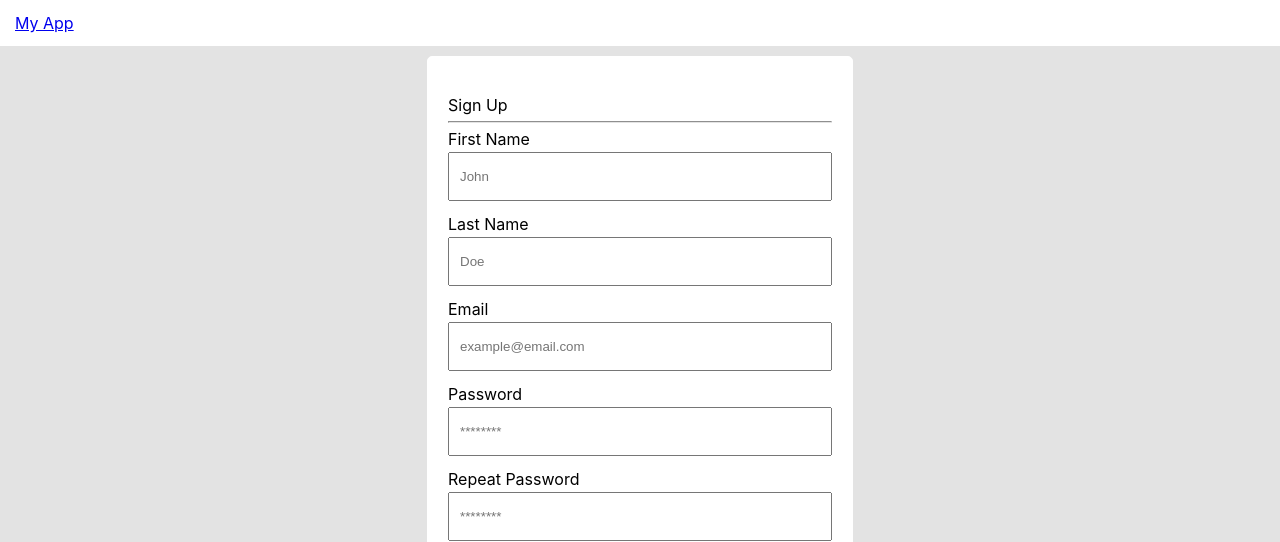
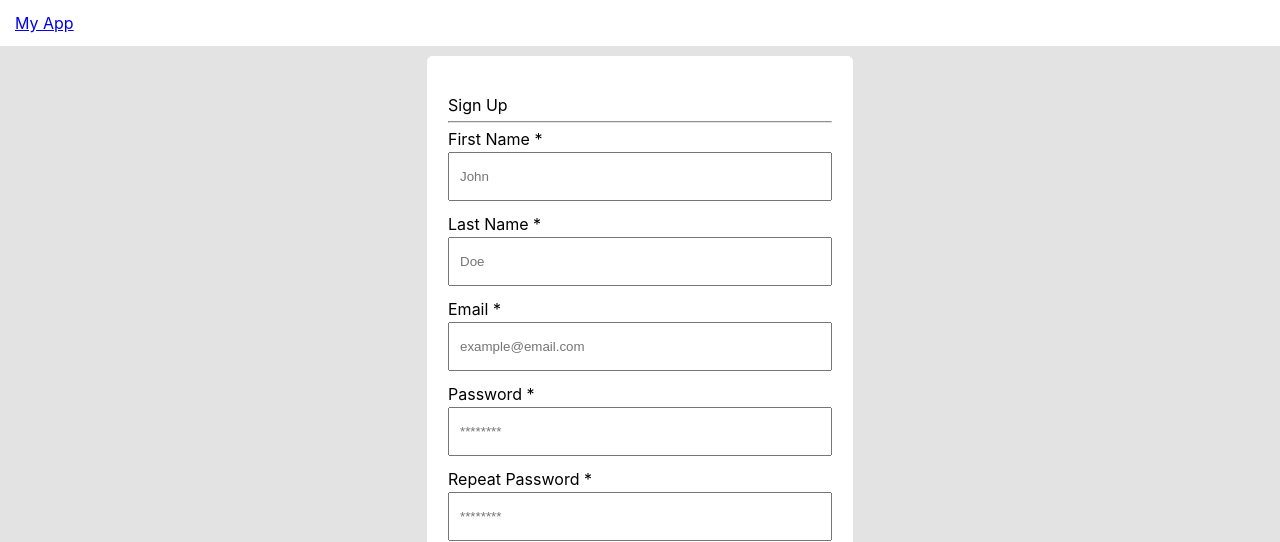
Before and after one commit to Derfan/managment-fe, a React (Vite) app: page /sign-up in a window 1280 px wide. Shown: the top 542 px of the page. Built offline with nearby package versions, Linux system fonts and the light colour scheme.

Commit message:
add validation prop

```diff
--- a/src/components/Form/index.tsx
+++ b/src/components/Form/index.tsx
@@ -2,7 +2,7 @@ import { FunctionComponent, Children, cloneElement } from 'react';
 import { useForm } from "react-hook-form";
 
 type PropsType = {
-    onSubmit: (formData:any) => void,
+    onSubmit: (formData:object) => void,
 };
 
 export const Form:FunctionComponent<PropsType> = ({ children, onSubmit }) => {
--- a/src/modules/Auth/SignInForm/index.tsx
+++ b/src/modules/Auth/SignInForm/index.tsx
@@ -10,9 +10,7 @@ export function SignInForm() {
                 type="email"
                 label="Email"
                 placeholder="example@email.com"
-                validation={{
-                    required: true
-                }}
+                validation={{ required: true }}
             />
 
             <Input
--- a/src/modules/Auth/SignUpForm/index.tsx
+++ b/src/modules/Auth/SignUpForm/index.tsx
@@ -9,29 +9,54 @@ export function SignUpForm() {
                 name="firstName"
                 label="First Name"
                 placeholder="John"
+                validation={{ required: true }}
             />
             <Input
                 name="lastName"
                 label="Last Name"
                 placeholder="Doe"
+                validation={{ required: true }}
             />
             <Input
                 name="email"
                 type="email"
                 label="Email"
                 placeholder="example@email.com"
+                validation={{ required: true }}
             />
             <Input
                 name="password"
                 type="password"
                 label="Password"
                 placeholder="********"
+                validation={{
+                    required: true,
+                    minLength: {
+                        value: 8,
+                        message: 'Incorrect length min 8',
+                    },
+                    maxLength: {
+                        value: 16,
+                        message: 'Incorrect length max 16',
+                    }
+                }}
             />
             <Input
                 name="repeatPassword"
                 type="password"
                 label="Repeat Password"
                 placeholder="********"
+                validation={{
+                    required: true,
+                    minLength: {
+                        value: 8,
+                        message: 'Incorrect length min 8',
+                    },
+                    maxLength: {
+                        value: 16,
+                        message: 'Incorrect length max 16',
+                    }
+                }}
             />
             <Button type="submit">Submit</Button>
         </Form>
```
